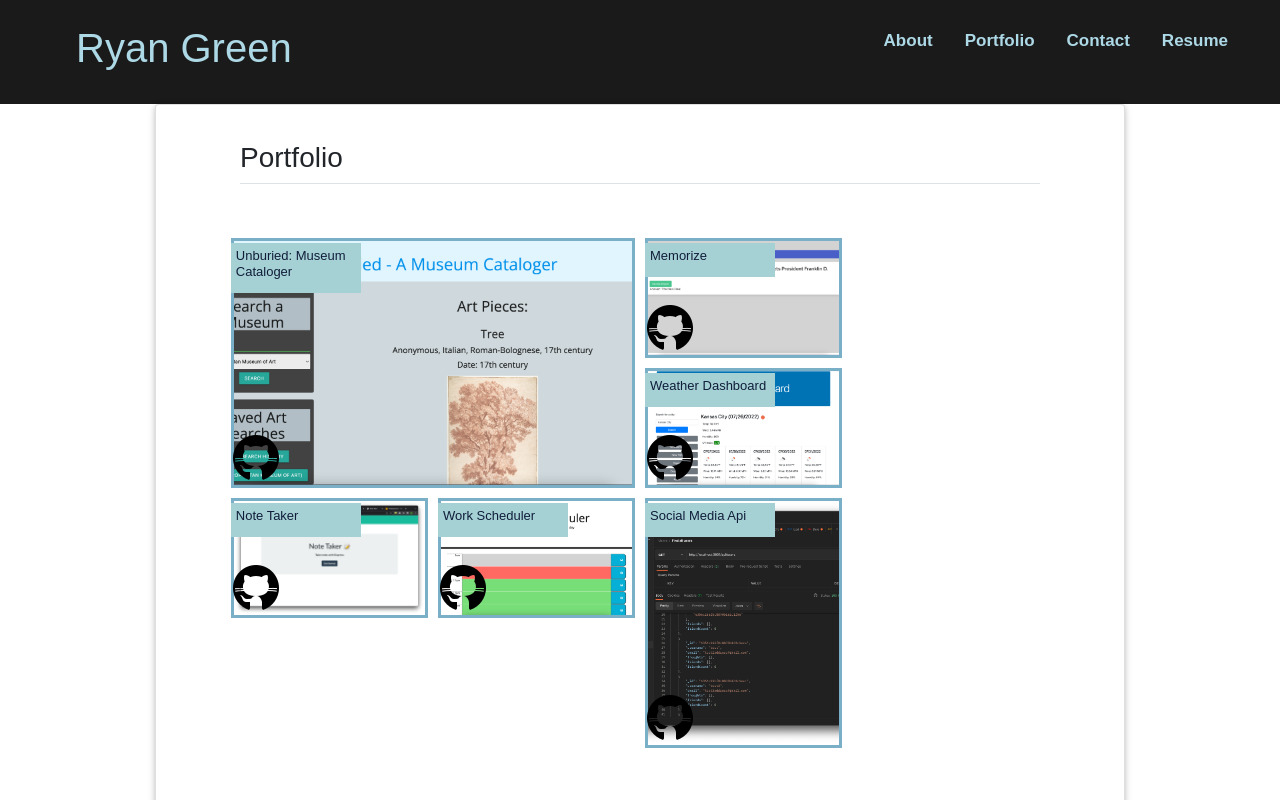
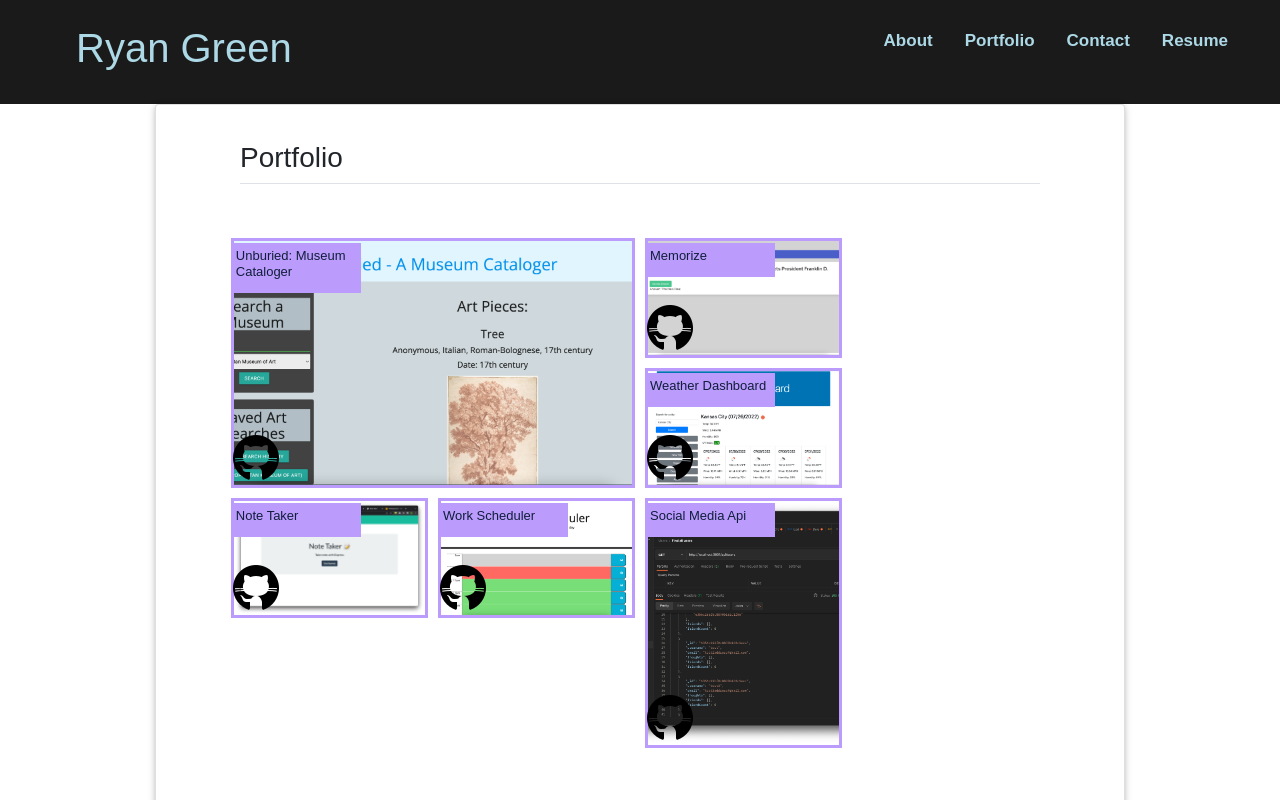
Before and after one commit to nuglah/React-Portfolio, a React (Create React App) app: page /#/portfolio in a window 1280 px wide. Shown: the top 800 px of the page. Built offline with nearby package versions, Linux system fonts and the light colour scheme.

Commit message:
minor styling

```diff
--- a/src/components/contact.js
+++ b/src/components/contact.js
@@ -56,7 +56,7 @@ function Contact() {
 
             <Col sm={12} md={6} lg={8} className="pt-sm-4 pt-lg-0">
               <Container>
-                <h4 style={{ color: "#F06543" }}>Send a Message</h4>
+                <h4>Send a Message</h4>
                 <ContactForm />
               </Container>
             </Col>
--- a/src/portfolio.css
+++ b/src/portfolio.css
@@ -1,6 +1,6 @@
 :root {
   --primary-color: #101e3b;
-  --secondary-color: #79b0c7;
+  --secondary-color: rgb(187 156 252);
 }
 
 .grid-container {
@@ -99,7 +99,7 @@
 }
 
 .desc {
-  background-color: #a6d1d4;
+  background-color: rgb(187 156 252);
   color: var(--primary-color);
   padding: 5px 5px;
   position: absolute;
```
